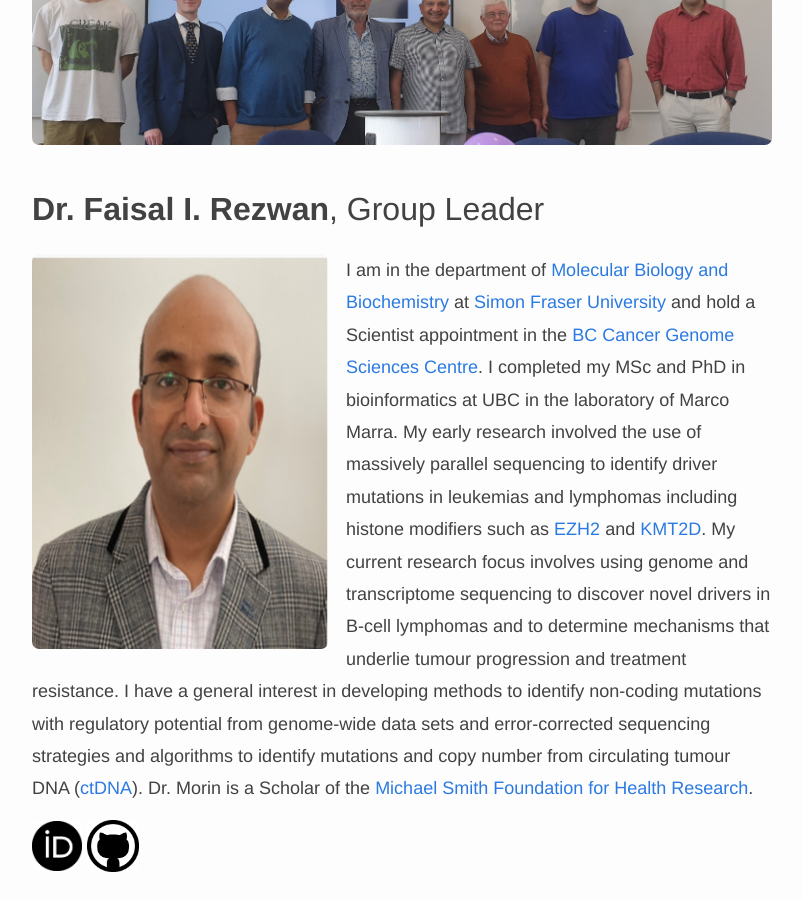
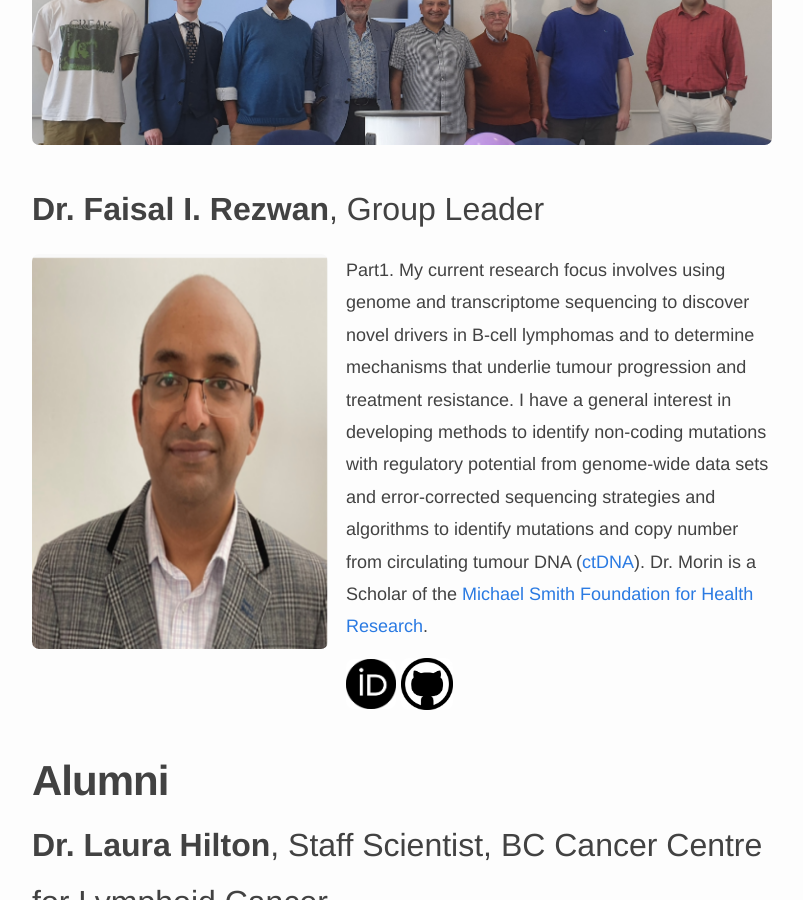
Before and after one commit to rezwanlab/rezwanlab.github.io, a Jekyll site: the page built from _pages/team/index.md, in a window 1280 px wide and 900 px high, scrolled down 286 px. Shown: the whole window, without its empty margins (238-1041 px from the left). Built offline with Jekyll 4.4.1, drawn with Linux system fonts in a browser that asks for light colours; nearby versions of some CDN libraries.

Commit message:
Update team.yml

```diff
--- a/_data/team.yml
+++ b/_data/team.yml
@@ -5,13 +5,7 @@
   orcid:  https://orcid.org/0000-0001-9921-222X
   github: https://github.com/frezwan
   bio: >
-    I am in the department of <a href="http://www.sfu.ca/mbb.html">Molecular Biology and Biochemistry</a> at
-    <a href="http://www.sfu.ca">Simon Fraser University</a> and hold a Scientist appointment in the <a href="http://www.bcgsc.ca">BC Cancer Genome Sciences Centre</a>.
-    I completed my MSc and PhD in bioinformatics at UBC in the laboratory of
-    Marco Marra.
-    My early research involved the use of massively parallel
-    sequencing to identify driver mutations in leukemias and lymphomas
-    including histone modifiers such as <a href="https://www.ncbi.nlm.nih.gov/pubmed/20081860">EZH2</a> and <a href="https://www.ncbi.nlm.nih.gov/pubmed/21796119">KMT2D</a>.
+    Part1.
     My current research focus involves using genome and transcriptome
     sequencing to discover novel drivers in B-cell lymphomas and to
     determine mechanisms that underlie tumour progression and treatment
```
